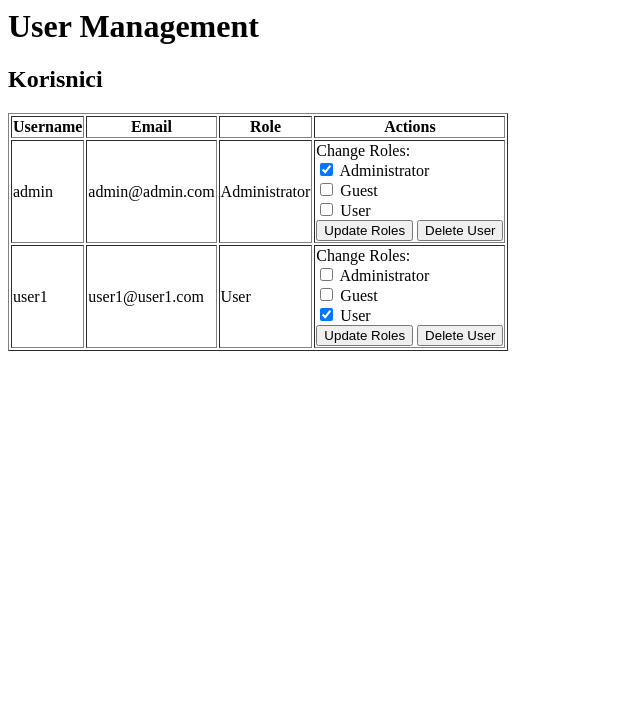
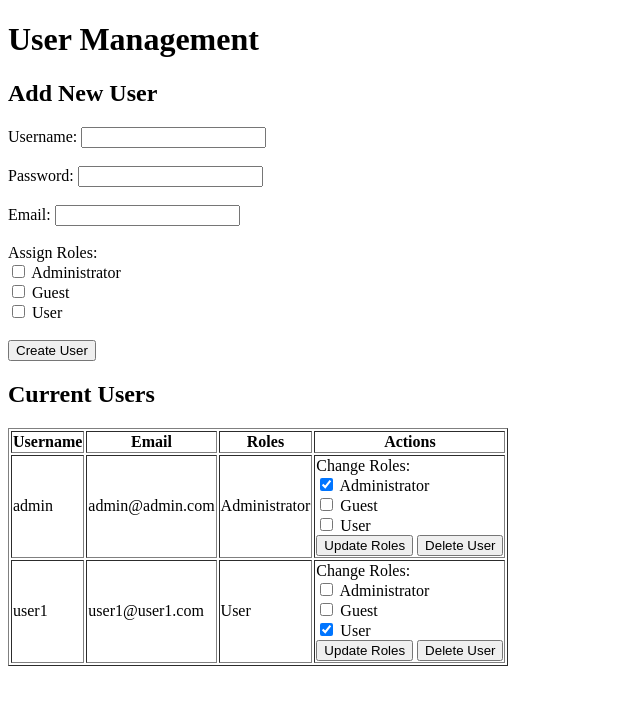
Before and after one commit to miroVuckovic/licCheck_php, a PHP site: page /app/views/user-admin.php in a window 1280 px wide. Shown: the top 705 px of the page, without its empty margins (0-640 px from the left). Run offline with PHP 8.4, Linux system fonts and the light colour scheme; data comes from the database, SQL or seed files in the repository.

Commit message:
fixed error in user management

```diff
--- a/app/views/cad-admin.html
+++ b/app/views/cad-admin.html
@@ -28,5 +28,6 @@
 
         <!-- Submit Button -->
         <button type="submit">Submit</button>
+
     </figure>
     </form>
--- a/app/views/login.html
+++ b/app/views/login.html
@@ -20,8 +20,9 @@
 </head>
 
 <form action="../models/login.php" method="post">
+
   <div class="imgcontainer">
-      <img src="public/images/img_avatar.jpg" alt="Avatar" class="avatar">
+      <img src="../../public/images/img_avatar.jpg" alt="Avatar" class="avatar">
     </div>
 
   <div class="container">
--- a/app/views/user-admin.php
+++ b/app/views/user-admin.php
@@ -1,9 +1,8 @@
 <?php
-// Include the database connection
-// include 'config/database.php';
 
+// Database connection
 $host = 'localhost';
-$dbname = 'liccheck';
+$dbname = 'licCheck';
 $username = 'root'; // Replace with your DB username
 $password = ''; // Replace with your DB password
 
@@ -14,67 +13,125 @@ try {
     die("Error connecting to database: " . $e->getMessage());
 }
 
+// Handle form submission for adding or updating users
+if ($_SERVER['REQUEST_METHOD'] === 'POST' && isset($_POST['action'])) {
+    $action = $_POST['action'];
 
-// if ($action === 'delete_user' && isset($_POST['user_id'])) {
-//         $user_id = $_POST['user_id'];
+    if ($action === 'add_user') {
+        $username = $_POST['username'];
+        $password = password_hash($_POST['password'], PASSWORD_DEFAULT);
+        $email = $_POST['email'];
+        $roles = $_POST['roles'] ?? [];
 
-//         try {
-//             // Delete user roles
-//             $sql = $pdo->prepare("DELETE FROM user_roles WHERE user_id = ?");
-//             $sql->execute([$user_id]);
+        try {
+            // Insert user into the users table
+            $stmt = $pdo->prepare("INSERT INTO users (username, password, email) VALUES (?, ?, ?)");
+            $stmt->execute([$username, $password, $email]);
 
-//             // Delete user
-//             $sql = $pdo->prepare("DELETE FROM users WHERE id = ?");
-//             $sql->execute([$user_id]);
+            // Get the last inserted user id
+            $user_id = $pdo->lastInsertId();
 
-//             echo "User deleted successfully!";
-//         } catch (PDOException $e) {
-//             echo "Error: " . $e->getMessage();
-//         }
-//     } elseif ($action === 'update_roles' && isset($_POST['user_id'])) {
-//         $user_id = $_POST['user_id'];
-//         $roles = $_POST['roles'] ?? [];
+            // Insert user roles into the user_roles table
+            foreach ($roles as $role_id) {
+                $stmt = $pdo->prepare("INSERT INTO user_roles (user_id, role_id) VALUES (?, ?)");
+                $stmt->execute([$user_id, $role_id]);
+            }
 
-//         try {
-//             // Delete existing roles for the user
-//             $sql = $pdo->prepare("DELETE FROM user_roles WHERE user_id = ?");
-//             $sql->execute([$user_id]);
+            echo "User created successfully!";
+        } catch (PDOException $e) {
+            echo "Error: " . $e->getMessage();
+        }
+    } elseif ($action === 'delete_user' && isset($_POST['user_id'])) {
+        $user_id = $_POST['user_id'];
 
-//             // Insert the new roles
-//             foreach ($roles as $role_id) {
-//                 $sql = $pdo->prepare("INSERT INTO user_roles (user_id, role_id) VALUES (?, ?)");
-//                 $sql->execute([$user_id, $role_id]);
-//             }
+        try {
+            // Delete user roles
+            $stmt = $pdo->prepare("DELETE FROM user_roles WHERE user_id = ?");
+            $stmt->execute([$user_id]);
 
-//             echo "User roles updated successfully!";
-//         } catch (PDOException $e) {
-//             echo "Error: " . $e->getMessage();
-//         }
-//     }
+            // Delete user
+            $stmt = $pdo->prepare("DELETE FROM users WHERE id = ?");
+            $stmt->execute([$user_id]);
 
+            echo "User deleted successfully!";
+        } catch (PDOException $e) {
+            echo "Error: " . $e->getMessage();
+        }
+    } elseif ($action === 'update_roles' && isset($_POST['user_id'])) {
+        $user_id = $_POST['user_id'];
+        $roles = $_POST['roles'] ?? [];
 
-// Dohvaćanje usera i rola.
-$userssql = $pdo->query("SELECT users.id, users.username, users.email, GROUP_CONCAT(roles.role_name SEPARATOR ', ') as roles
+        try {
+            // Delete existing roles for the user
+            $stmt = $pdo->prepare("DELETE FROM user_roles WHERE user_id = ?");
+            $stmt->execute([$user_id]);
+
+            // Insert the new roles
+            foreach ($roles as $role_id) {
+                $stmt = $pdo->prepare("INSERT INTO user_roles (user_id, role_id) VALUES (?, ?)");
+                $stmt->execute([$user_id, $role_id]);
+            }
+
+            echo "User roles updated successfully!";
+        } catch (PDOException $e) {
+            echo "Error: " . $e->getMessage();
+        }
+    }
+}
+
+// Fetch users and their roles
+$usersStmt = $pdo->query("SELECT users.id, users.username, users.email, GROUP_CONCAT(roles.role_name SEPARATOR ', ') as roles
                           FROM users
                           LEFT JOIN user_roles ON users.id = user_roles.user_id
                           LEFT JOIN roles ON user_roles.role_id = roles.id
                           GROUP BY users.id");
-$users = $userssql->fetchAll(PDO::FETCH_ASSOC);
+$users = $usersStmt->fetchAll(PDO::FETCH_ASSOC);
 
-// Dohvaćanje rola za selekciju.
-$rolessql = $pdo->query("SELECT * FROM roles");
-$roles = $rolessql->fetchAll(PDO::FETCH_ASSOC);
+// Fetch roles for the role selection
+$rolesStmt = $pdo->query("SELECT * FROM roles");
+$roles = $rolesStmt->fetchAll(PDO::FETCH_ASSOC);
 ?>
+
+<!DOCTYPE html>
+<html lang="en">
+<head>
+    <meta charset="UTF-8">
+    <meta name="viewport" content="width=device-width, initial-scale=1.0">
+    <title>User Management</title>
+</head>
+<body>
     <h1>User Management</h1>
 
-    <!-- Korisnici i role -->
-    <h2>Korisnici</h2>
+    <!-- Add New User Form -->
+    <h2>Add New User</h2>
+    <form action="" method="POST">
+        <input type="hidden" name="action" value="add_user">
+        <label for="username">Username:</label>
+        <input type="text" id="username" name="username" required><br><br>
+
+        <label for="password">Password:</label>
+        <input type="password" id="password" name="password" required><br><br>
+
+        <label for="email">Email:</label>
+        <input type="email" id="email" name="email" required><br><br>
+
+        <label for="roles">Assign Roles:</label><br>
+        <?php foreach ($roles as $role): ?>
+            <input type="checkbox" id="role_<?= $role['id']; ?>" name="roles[]" value="<?= $role['id']; ?>">
+            <label for="role_<?= $role['id']; ?>"><?= $role['role_name']; ?></label><br>
+        <?php endforeach; ?>
+        <br>
+        <input type="submit" value="Create User">
+    </form>
+
+    <!-- Current Users and Roles -->
+    <h2>Current Users</h2>
     <?php if (!empty($users)): ?>
         <table border="1">
             <tr>
                 <th>Username</th>
                 <th>Email</th>
-                <th>Role</th>
+                <th>Roles</th>
                 <th>Actions</th>
             </tr>
             <?php foreach ($users as $user): ?>
@@ -108,3 +165,6 @@ $roles = $rolessql->fetchAll(PDO::FETCH_ASSOC);
     <?php else: ?>
         <p>No users found.</p>
     <?php endif; ?>
+
+</body>
+</html>
--- a/index.php
+++ b/index.php
@@ -26,7 +26,7 @@ session_start();
                 readfile("app/views/training.html");
                 break;
             case "user-admin":
-                readfile("app/views/user-admin.php");
+                include "app/views/user-admin.php";
                 break;
             case "cad-admin";
                 readfile("app/views/cad-admin.html");
```
Also changed, not shown: config/config.php (+2 -6 lines).
